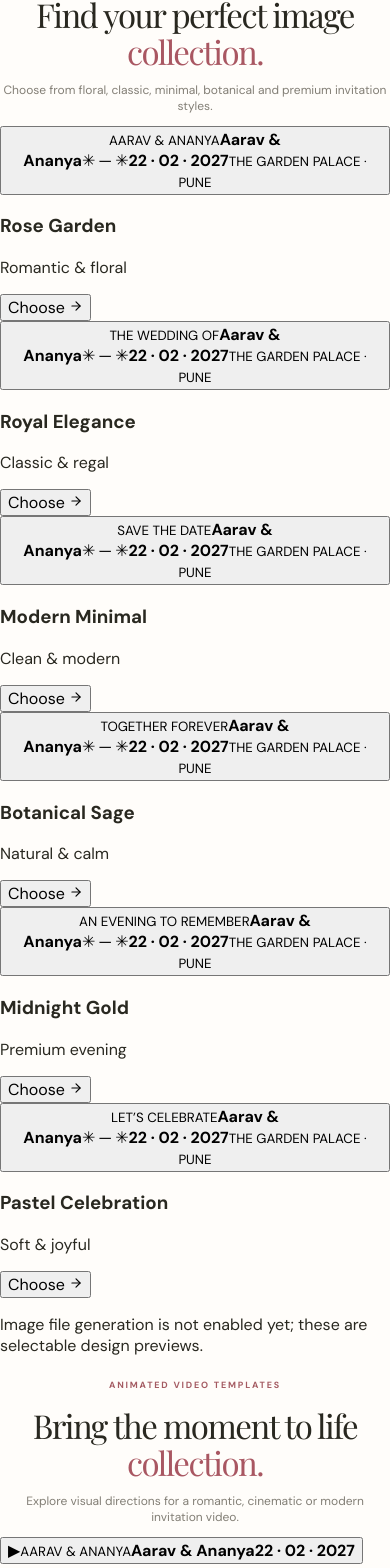
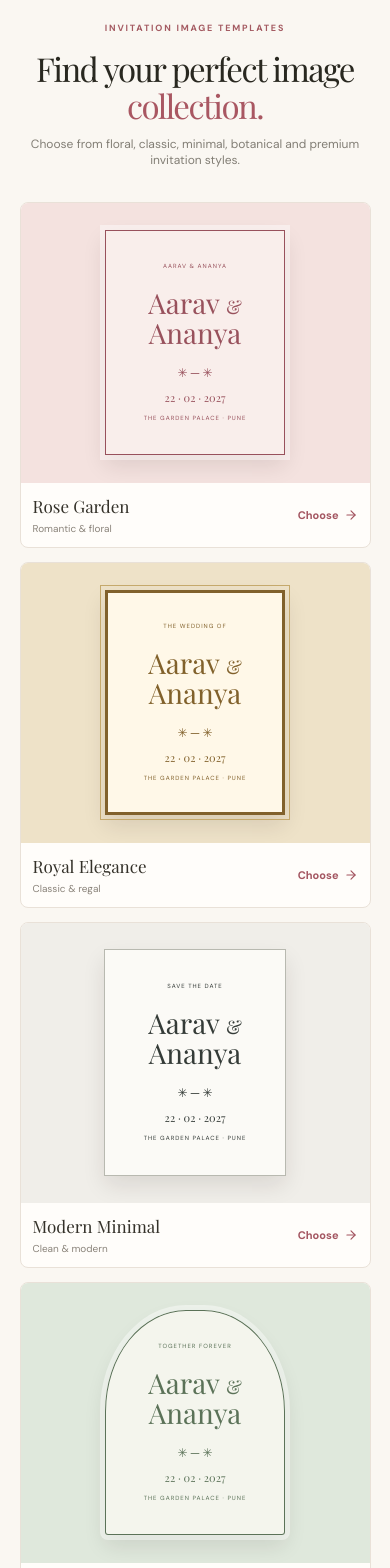
Before and after one commit to rohitrkonde/InvitationPlatform, a React (Vite) app: page / in a window 390 px wide. Shown: the part 1987-3555 px from the top of the page. Built offline with nearby package versions, Linux system fonts and the light colour scheme; a web font is replaced by a local one.

Commit message:
Add responsive invitation template gallery styles

```diff
--- a/src/style.css
+++ b/src/style.css
@@ -41,3 +41,67 @@
 .site-blocks{display:grid;grid-template-columns:repeat(3,1fr);gap:8px;padding:12px}.site-blocks i{height:28px;background:#f4eee7;border-radius:2px}
 @media(max-width:900px){.format-details{padding-left:6%;padding-right:6%}.format-panel{gap:5%}}
 @media(max-width:650px){.format-details{padding:8px 6% 48px}.format-panel{grid-template-columns:1fr;gap:22px;padding:34px 0}.format-panel.reverse .format-art,.format-panel.reverse .format-copy{order:initial}.format-art{min-height:270px}.format-copy{padding:0}.format-copy h2{font-size:35px}.video-art,.website-art{padding:20px}.site-hero{min-height:180px}}
+
+
+/* Template browser replaces the old export/editor section */
+.template-gallery{padding:76px 8%;background:#faf7f2;scroll-margin-top:76px}
+.template-gallery:nth-of-type(even){background:#fffdfa}
+.template-gallery .section-title{margin-bottom:34px}
+.template-grid{display:grid;grid-template-columns:repeat(3,minmax(0,1fr));gap:20px}
+.template-card{min-width:0;border:1px solid #e9e1d8;border-radius:8px;background:#fffdfa;overflow:hidden;transition:transform .2s,border-color .2s,box-shadow .2s}
+.template-card:hover{transform:translateY(-3px);box-shadow:0 12px 28px #4a37200c}
+.template-card.chosen{border-color:#ad5963;box-shadow:0 0 0 2px #ad59631b}
+.template-art{width:100%;height:265px;border:0;padding:20px;display:grid;place-items:center;position:relative;overflow:hidden;cursor:pointer}
+.paper-invite{width:174px;height:218px;padding:16px 9px;display:flex;align-items:center;justify-content:center;flex-direction:column;text-align:center;border:1px solid currentColor;outline:5px solid #ffffff6b;box-shadow:0 10px 22px #20140f1c}
+.paper-invite>small{font-size:6px;letter-spacing:1px;line-height:1.6}
+.paper-invite strong{font:400 28px/1.06 var(--serif);margin:17px 0}
+.paper-invite strong i{font-size:19px;font-weight:400}
+.paper-invite .ornament{font-size:12px;margin:0 0 9px}
+.paper-invite>b{font:11px var(--serif);margin-bottom:9px}
+.template-rose{background:#f4e2df;color:#98515c}.template-rose .paper-invite{background:#f9eeeb}
+.template-royal{background:#eee2c8;color:#81612b}.template-royal .paper-invite{background:#fff8e8;border-width:3px;outline:1px solid #c5a96c;outline-offset:4px}
+.template-minimal{background:#f0eee9;color:#343b37}.template-minimal .paper-invite{background:#fbfaf6;border:0;outline:1px solid #b8b9b0}
+.template-sage{background:#dfe8dc;color:#5b7258}.template-sage .paper-invite{background:#f4f5ed;border-radius:45% 45% 3px 3px}
+.template-night{background:#29243b;color:#d9bd80}.template-night .paper-invite{background:#302940;border:1px solid #d9bd80;outline:5px solid #ffffff0c}
+.template-pastel{background:#e9e4f2;color:#74648f}.template-pastel .paper-invite{background:#faf6ff;border-radius:80px 80px 3px 3px}
+.template-info{display:flex;justify-content:space-between;align-items:center;gap:10px;padding:15px}
+.template-info h3{font:400 17px var(--serif);margin:0 0 5px;color:#343129}
+.template-info p{font-size:10px;color:#8a837a;margin:0}
+.use-template{display:inline-flex;align-items:center;gap:5px;flex-shrink:0;border:0;background:transparent;color:#a35560;font-size:10px;font-weight:700;padding:8px 0 8px 6px;cursor:pointer}
+.selected-mark{position:absolute;top:12px;right:12px;display:flex;align-items:center;gap:4px;background:#fffdfa;color:#8c4c55;border-radius:20px;padding:7px 9px;font-size:9px;box-shadow:0 3px 10px #0001}
+.video-template-inner{width:100%;aspect-ratio:16/10;display:flex;align-items:center;justify-content:center;flex-direction:column;text-align:center;color:#fff8ee;position:relative;overflow:hidden;padding:14px}
+.video-template-inner:before,.video-template-inner:after{content:'';position:absolute;width:180px;height:180px;border:1px solid #ffffff66;border-radius:50%}
+.video-template-inner:after{width:230px;height:230px}
+.video-template-inner small,.video-template-inner strong,.video-template-inner b,.template-play{z-index:1}
+.video-template-inner small{font-size:6px;letter-spacing:1.4px}
+.video-template-inner strong{font:400 clamp(20px,2.5vw,29px) var(--serif);margin:12px 0}
+.video-template-inner strong i{font-weight:400}
+.video-template-inner b{font-size:8px;letter-spacing:1.5px;font-weight:500}
+.template-play{width:28px;height:28px;border:1px solid #ffffffa8;border-radius:50%;display:grid;place-items:center;font-size:9px;padding-left:2px;margin-bottom:10px}
+.fake-timeline{position:absolute;bottom:12px;left:12px;right:12px;height:2px;background:#ffffff66;z-index:1}
+.fake-timeline i{display:block;width:40%;height:2px;background:white}
+.video-cinema{background:linear-gradient(135deg,#4b3c5e,#bd8790 50%,#26253a)}
+.video-floral{background:linear-gradient(145deg,#d3b7a6,#7c8b72 54%,#38483c)}
+.video-royal{background:linear-gradient(145deg,#3a2d22,#ad8a4b 48%,#3e2b22)}
+.video-modern{background:linear-gradient(145deg,#d8e5e2,#778e91 55%,#394b55)}
+.website-template-inner{width:100%;max-width:310px;background:#fffdfa;box-shadow:0 10px 24px #2a261c24;overflow:hidden;border-radius:4px}
+.fake-browser{height:22px;background:#f5f0e9;display:flex;align-items:center;gap:4px;padding:0 8px}
+.fake-browser>i{width:5px;height:5px;background:#b9aea0;border-radius:50%}
+.fake-browser small{font-size:6px;color:#898176;margin-left:5px}
+.site-template-hero{min-height:170px;display:flex;align-items:center;justify-content:center;flex-direction:column;text-align:center;padding:15px}
+.site-template-hero>small{font-size:6px;letter-spacing:1.2px}
+.site-template-hero strong{font:400 31px/1.03 var(--serif);margin:12px 0}
+.site-template-hero strong i{font-weight:400}
+.site-template-hero>b{font-size:6px;letter-spacing:1px;font-weight:500}
+.site-template-hero>em{font-style:normal;font-size:6px;letter-spacing:1px;margin-top:14px;border-bottom:1px solid currentColor;padding-bottom:4px}
+.fake-site-content{display:grid;grid-template-columns:repeat(3,1fr);gap:6px;padding:9px}
+.fake-site-content i{height:22px;background:#eee8e0;border-radius:2px}
+.site-story .site-template-hero{background:#f7e6e2;color:#99525e}
+.site-garden .site-template-hero{background:#e4ebdf;color:#5b7258}
+.site-luxury .site-template-hero{background:#2f2a36;color:#d7bd88}
+.site-modern .site-template-hero{background:#e6edf2;color:#557387}
+.gallery-footnote{font-size:10px;line-height:1.7;color:#8b847a;text-align:center;margin:24px auto 0;max-width:650px}
+.notice{position:fixed;z-index:10;bottom:20px;left:50%;transform:translateX(-50%);display:flex;align-items:center;gap:10px;max-width:calc(100% - 28px);background:#292820;color:white;padding:13px 16px;border-radius:8px;box-shadow:0 8px 30px #0002;font-size:11px}
+.notice svg{color:#b8d4ad;flex-shrink:0}.notice button{border:0;background:transparent;color:white;font-size:20px;padding:0 0 0 5px}
+@media(max-width:900px){.template-gallery{padding:65px 6%}.template-grid{grid-template-columns:repeat(2,minmax(0,1fr));gap:14px}.template-art{height:245px}.template-info{padding:12px}.template-info h3{font-size:15px}}
+@media(max-width:560px){.template-gallery{padding:54px 5%}.template-grid{grid-template-columns:1fr;gap:14px}.template-art{height:280px}.paper-invite{width:180px;height:225px}.template-info h3{font-size:17px}.use-template{font-size:11px}}
```
